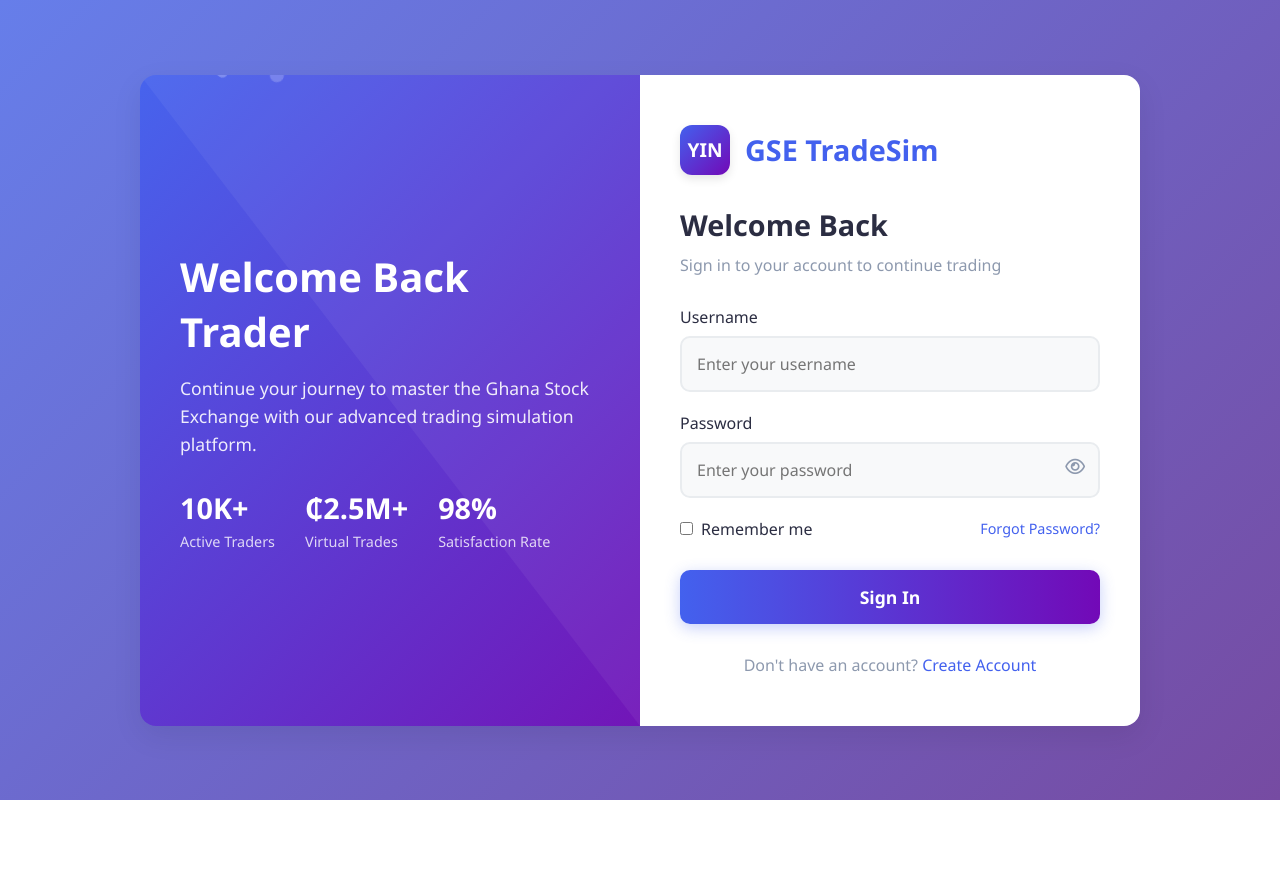
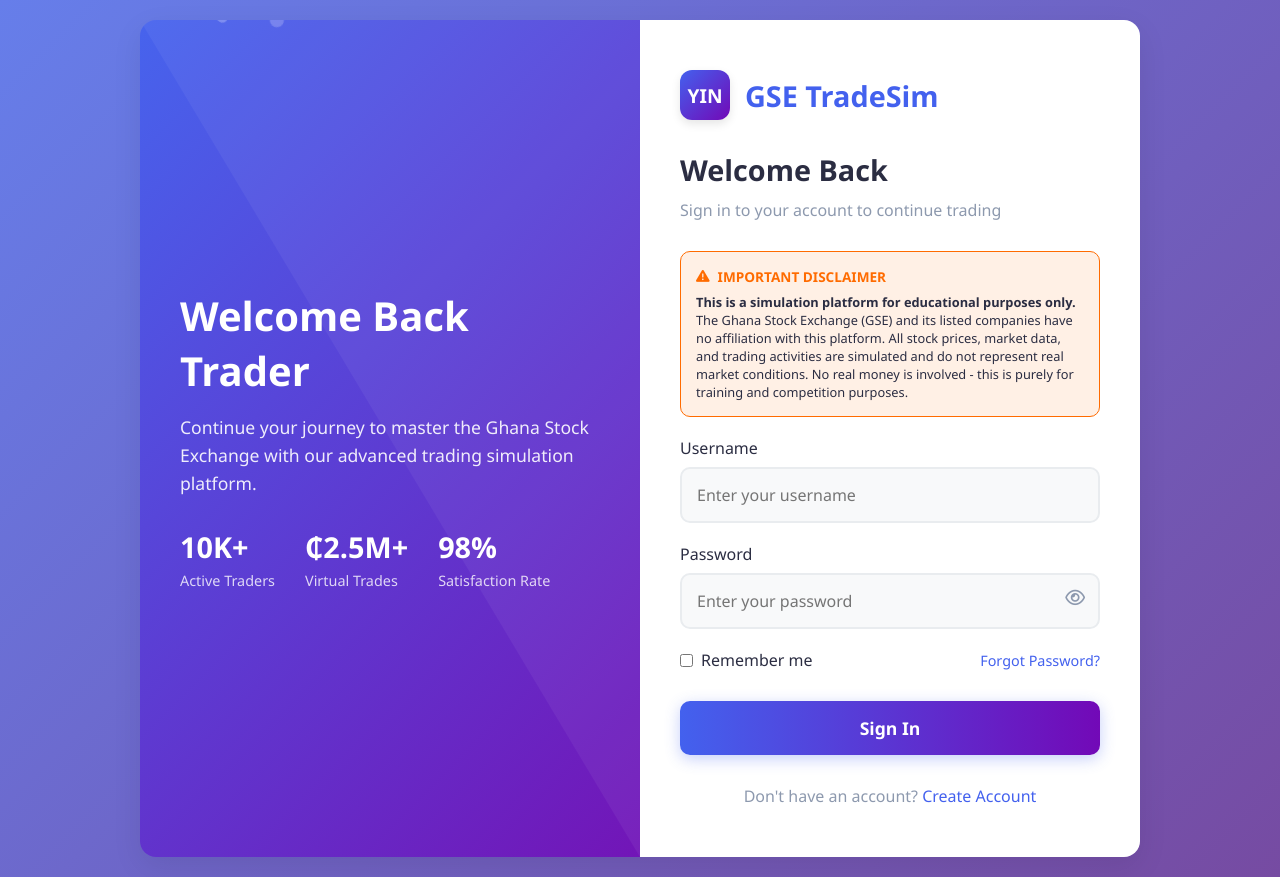
Before and after one commit to EmmanuelAgbanyo/TRADING_PLATFORM1, a Flask app: page /login in a window 1280 px wide. Before the commit the page ends 800 px from the top, so only its background shows below. Run offline with Flask 3, Linux system fonts and the light colour scheme.

Commit message:
Disclaimer Issued

```diff
--- a/templates/login.html
+++ b/templates/login.html
@@ -23,6 +23,7 @@
             --background: #f8f9fa;
             --card-bg: #ffffff;
             --error: #e63946;
+            --warning: #ff6b00;
             --shadow: 0 10px 30px rgba(0, 0, 0, 0.08);
             --radius: 16px;
         }
@@ -281,6 +282,33 @@
             color: var(--secondary);
         }
 
+        .disclaimer {
+            background: rgba(255, 107, 0, 0.1);
+            border: 1px solid var(--warning);
+            border-radius: 10px;
+            padding: 15px;
+            margin-bottom: 20px;
+            font-size: 0.85rem;
+            line-height: 1.4;
+        }
+
+        .disclaimer-header {
+            display: flex;
+            align-items: center;
+            margin-bottom: 8px;
+            color: var(--warning);
+            font-weight: 600;
+        }
+
+        .disclaimer-header i {
+            margin-right: 8px;
+        }
+
+        .disclaimer-content {
+            color: var(--text);
+            font-size: 0.8rem;
+        }
+
         @keyframes fadeIn {
             from { opacity: 0; transform: translateY(20px); }
             to { opacity: 1; transform: translateY(0); }
@@ -370,6 +398,20 @@
             <div class="auth-card">
                 <h2>Welcome Back</h2>
                 <p class="auth-subtitle">Sign in to your account to continue trading</p>
+
+                <!-- Disclaimer Section -->
+                <div class="disclaimer">
+                    <div class="disclaimer-header">
+                        <i class="fas fa-exclamation-triangle"></i>
+                        IMPORTANT DISCLAIMER
+                    </div>
+                    <div class="disclaimer-content">
+                        <strong>This is a simulation platform for educational purposes only.</strong>
+                        The Ghana Stock Exchange (GSE) and its listed companies have no affiliation with this platform.
+                        All stock prices, market data, and trading activities are simulated and do not represent real market conditions.
+                        No real money is involved - this is purely for training and competition purposes.
+                    </div>
+                </div>
 
                 {% if error %}
                 <div class="auth-error">
```
